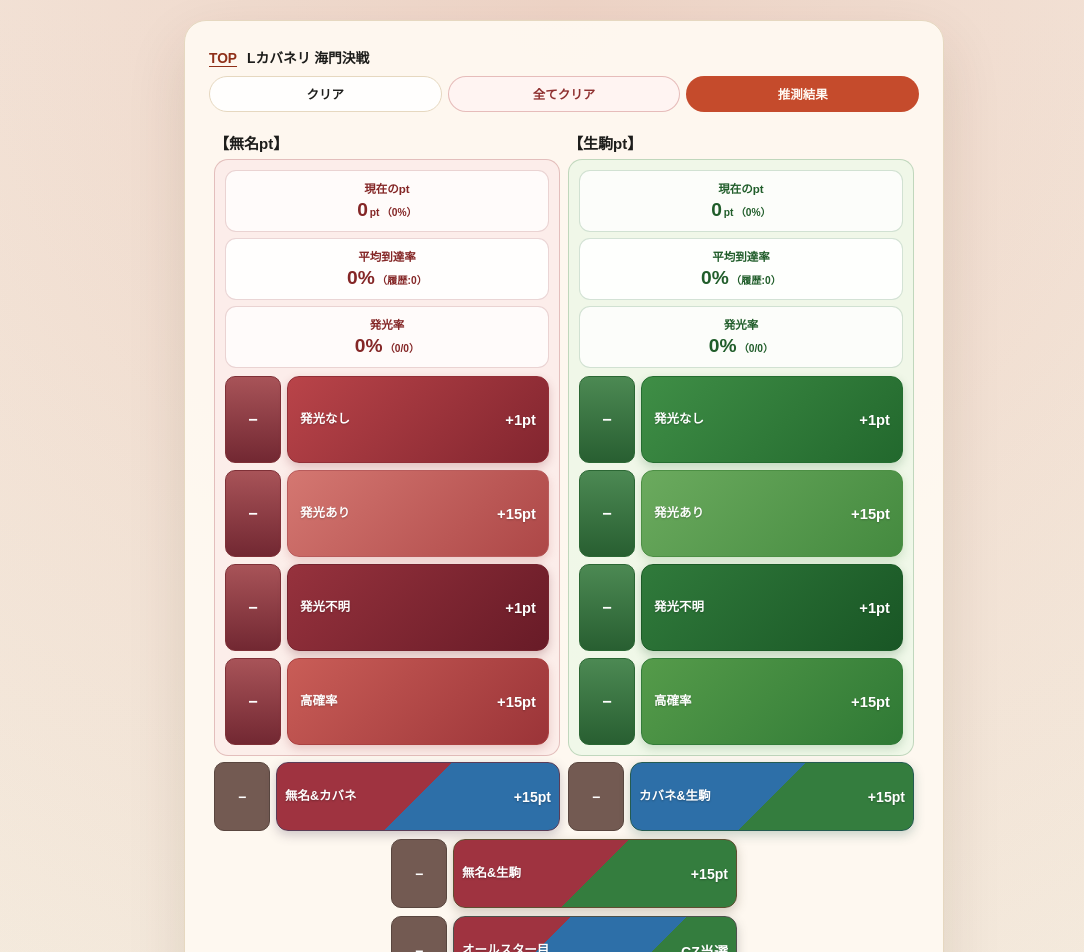
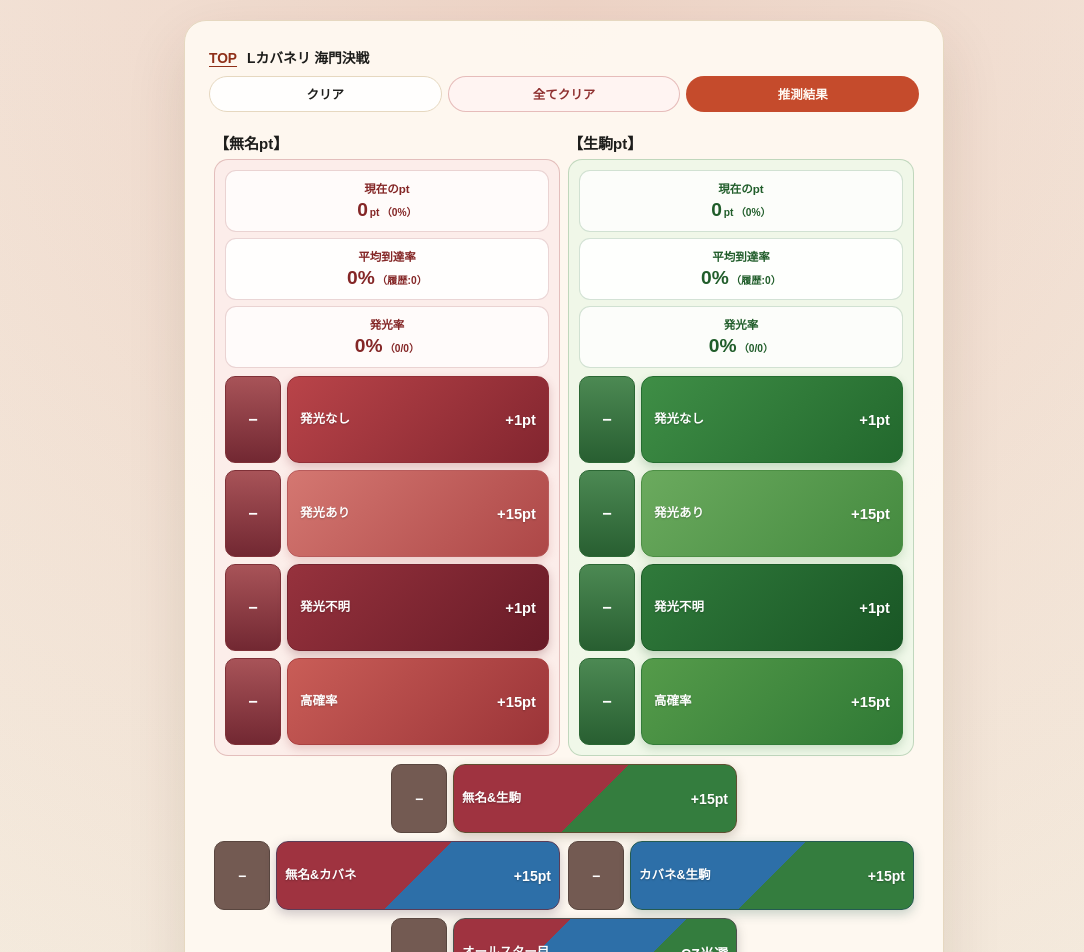
Before and after one commit to umedademu/suisoku, a Next.js app: page /kabaneri2 in a window 1280 px wide. Shown: the top 952 px of the page, without its empty margins (76-1160 px from the left). Built offline with nearby package versions, Linux system fonts and the light colour scheme.

Commit message:
複合ptボタンの並びを変更

```diff
--- a/app/globals.css
+++ b/app/globals.css
@@ -1097,9 +1097,17 @@ a {
   box-shadow: 0 4px 11px rgba(57, 65, 70, 0.28);
 }
 
+.character-special-point-row,
 .character-shared-point-control,
 .character-cz-win-row {
   grid-column: 1 / -1;
+}
+
+.character-special-point-row {
+  display: grid;
+  grid-template-columns: repeat(2, minmax(0, 1fr));
+  gap: var(--character-point-column-gap);
+  min-width: 0;
 }
 
 .character-shared-point-control {
--- a/app/kabaneri2/page.tsx
+++ b/app/kabaneri2/page.tsx
@@ -1800,12 +1800,7 @@ function CharacterPointColumn({
   lightRate,
   getButtonCount,
   onIncrement,
-  onDecrement,
-  specialButton,
-  specialMumeiCount,
-  specialIkomaCount,
-  onSpecialIncrement,
-  onSpecialDecrement
+  onDecrement
 }: {
   group: CharacterPointGroup;
   pointProgress: ReturnType<typeof calculateCharacterPointProgress>;
@@ -1817,11 +1812,6 @@ function CharacterPointColumn({
   getButtonCount: (countKey: CharacterPointCountKey) => number;
   onIncrement: (button: CharacterPointButton) => void;
   onDecrement: (button: CharacterPointButton) => void;
-  specialButton: CharacterSpecialPointButton;
-  specialMumeiCount: number;
-  specialIkomaCount: number;
-  onSpecialIncrement: (button: CharacterSpecialPointButton) => void;
-  onSpecialDecrement: (button: CharacterSpecialPointButton) => void;
 }) {
   const lightRatePercentageText =
     lightRate.denominator > 0 ? lightRate.percentageText : "0%";
@@ -1910,13 +1900,6 @@ function CharacterPointColumn({
           })}
         </div>
       </div>
-      <CharacterSpecialPointControl
-        button={specialButton}
-        ikomaCount={specialIkomaCount}
-        mumeiCount={specialMumeiCount}
-        onDecrement={onSpecialDecrement}
-        onIncrement={onSpecialIncrement}
-      />
     </div>
   );
 }
@@ -2946,10 +2929,6 @@ export default function Kabaneri2Page() {
                   const lightRate = getCharacterLightRate(group);
                   const pointProgress = getCharacterPointProgress(group);
                   const totalPointProgress = getCharacterTotalPointProgress(group);
-                  const isMumei = group.character === "無名";
-                  const specialButton = isMumei
-                    ? CHARACTER_SPECIAL_POINT_BUTTONS.mumeiKabane
-                    : CHARACTER_SPECIAL_POINT_BUTTONS.kabaneIkoma;
 
                   return (
                     <CharacterPointColumn
@@ -2963,26 +2942,47 @@ export default function Kabaneri2Page() {
                       onIncrement={(button) =>
                         handleCharacterPointIncrement(group, button)
                       }
-                      onSpecialDecrement={handleSpecialPointDecrement}
-                      onSpecialIncrement={handleSpecialPointIncrement}
                       pointProgress={pointProgress}
-                      specialButton={specialButton}
-                      specialIkomaCount={getCharacterSpecialButtonCount(
-                        specialButton.ikomaCountKey
-                      )}
-                      specialMumeiCount={getCharacterSpecialButtonCount(
-                        specialButton.mumeiCountKey
-                      )}
                       totalPointProgress={totalPointProgress}
                     />
                   );
                 })}
-                {[
-                  CHARACTER_SPECIAL_POINT_BUTTONS.mumeiIkoma,
-                  CHARACTER_SPECIAL_POINT_BUTTONS.allStar
-                ].map((button) => {
+                {[CHARACTER_SPECIAL_POINT_BUTTONS.mumeiIkoma].map((button) => (
+                  <CharacterSpecialPointControl
+                    button={button}
+                    ikomaCount={getCharacterSpecialButtonCount(button.ikomaCountKey)}
+                    key={button.key}
+                    mumeiCount={getCharacterSpecialButtonCount(button.mumeiCountKey)}
+                    onDecrement={handleSpecialPointDecrement}
+                    onIncrement={handleSpecialPointIncrement}
+                    shared
+                  />
+                ))}
+                <div className="character-special-point-row">
+                  {characterPointGroups.map((group) => {
+                    const specialButton =
+                      group.character === "無名"
+                        ? CHARACTER_SPECIAL_POINT_BUTTONS.mumeiKabane
+                        : CHARACTER_SPECIAL_POINT_BUTTONS.kabaneIkoma;
+
+                    return (
+                      <CharacterSpecialPointControl
+                        button={specialButton}
+                        ikomaCount={getCharacterSpecialButtonCount(
+                          specialButton.ikomaCountKey
+                        )}
+                        key={specialButton.key}
+                        mumeiCount={getCharacterSpecialButtonCount(
+                          specialButton.mumeiCountKey
+                        )}
+                        onDecrement={handleSpecialPointDecrement}
+                        onIncrement={handleSpecialPointIncrement}
+                      />
+                    );
+                  })}
+                </div>
+                {[CHARACTER_SPECIAL_POINT_BUTTONS.allStar].map((button) => {
                   const allStarUndoCount =
-                    button.key === "all-star" &&
                     characterPointHistory[0]?.kind === "all-star"
                       ? 1
                       : 0;
--- a/lib/app-info.ts
+++ b/lib/app-info.ts
@@ -1,3 +1,3 @@
-export const APP_VERSION = "1.38";
+export const APP_VERSION = "1.39";
 
 export const APP_TITLE = `推測ツールv${APP_VERSION}`;
```
Also changed, not shown: 1 other file (tests, documents, lock files or other folders).
